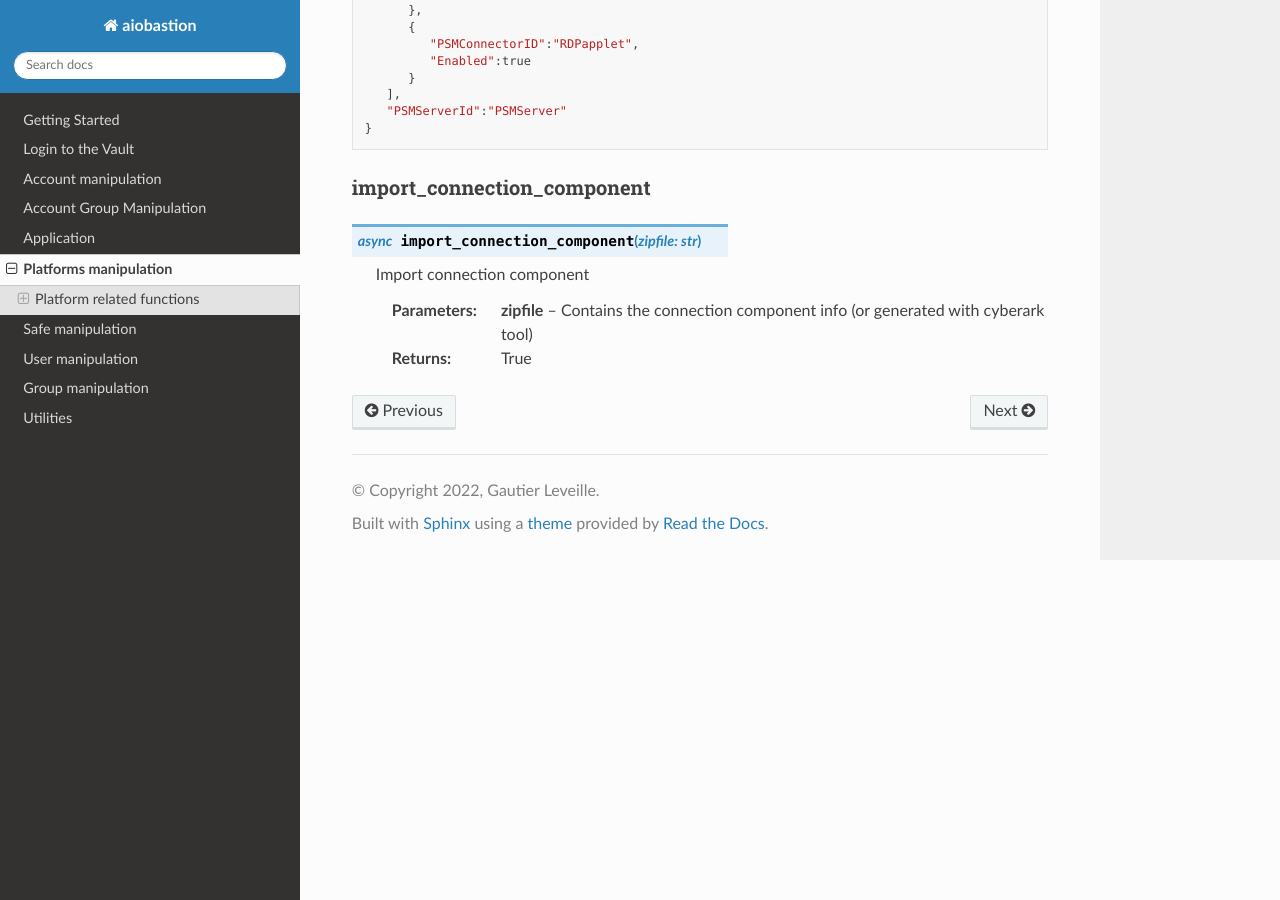
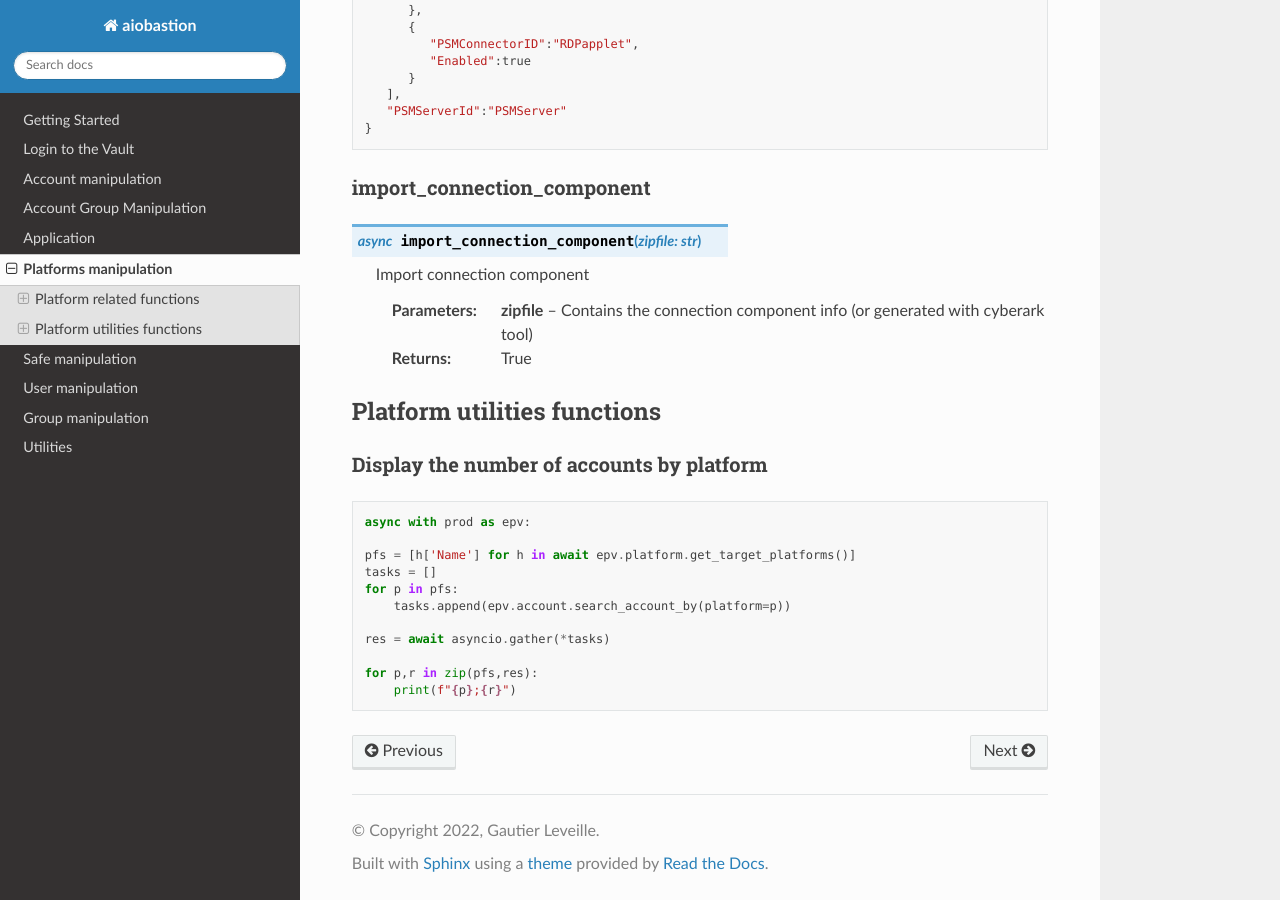
Before and after one commit to safepost/aiobastion, a Sphinx documentation site: the page built from docs/platforms.rst, in a window 1280 px wide and 900 px high, scrolled down 5658 px. Built offline with Sphinx 7.4.7 and the Read the Docs theme 2.0.0, drawn with Linux system fonts in a browser that asks for light colours.

Commit message:
documentation update

```diff
--- a/docs/applications.rst
+++ b/docs/applications.rst
@@ -37,6 +37,12 @@ add_authentication
 
     Add one or more authentication methods to a given app_id with a named param
 
+    Example subject :
+
+.. code-block::
+    subject="CN=adminserver.acme.corp, OU=ADMINS, O=ACME, L=Paris, S=ILE-DE-FRANCE, C=CORP",
+
+
     :param app_name: the name of the application
     :param path: path to authenticated
     :param hash_string: hash of script / binary
--- a/docs/platforms.rst
+++ b/docs/platforms.rst
@@ -323,3 +323,22 @@ import_connection_component
 
     :param zipfile: Contains the connection component info (or generated with cyberark tool)
     :return: True
+
+Platform utilities functions
+--------------------------------
+Display the number of accounts by platform
+~~~~~~~~~~~~~~~~~~~~~~~~~~~~~~~~~~~~~~~~~~~~~~~~~~~~~~
+
+.. code-block:: python
+
+        async with prod as epv:
+
+        pfs = [h['Name'] for h in await epv.platform.get_target_platforms()]
+        tasks = []
+        for p in pfs:
+            tasks.append(epv.account.search_account_by(platform=p))
+
+        res = await asyncio.gather(*tasks)
+
+        for p,r in zip(pfs,res):
+            print(f"{p};{r}")
--- a/docs/utilities.rst
+++ b/docs/utilities.rst
@@ -116,6 +116,7 @@ clone_account
     :async:
 
     Find all accounts associated with an address, then clone it with new parameters.
+    The parameters are case sensitive (eg userName, safeName), not found parameters are ignored.
 
     :param address: Address of account to clone
     :param username: Username of account to clone
```
